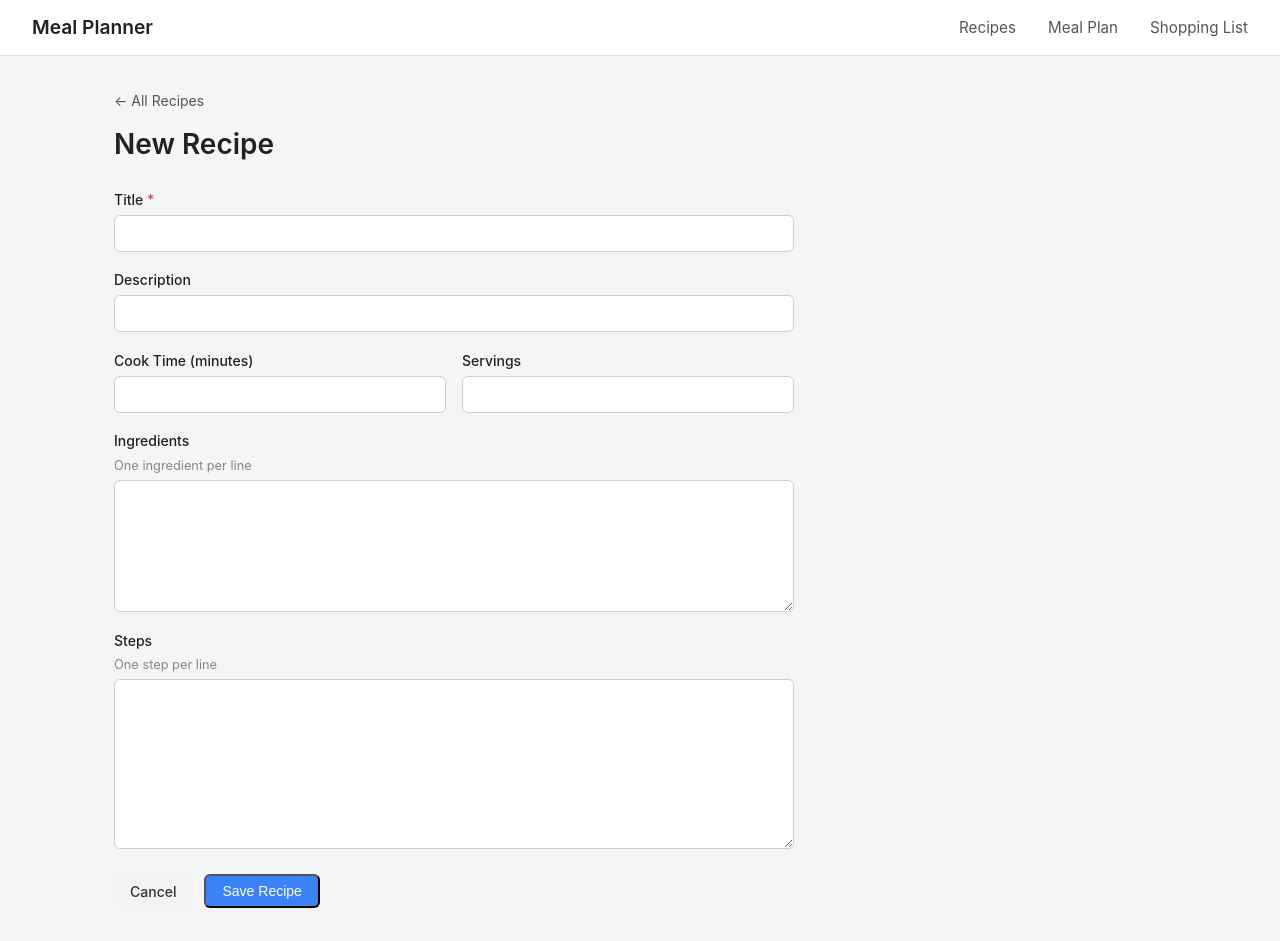
After one commit to shanewade/sous-chef, a Flask app: page /recipes/new in a window 1280 px wide. The commit adds this page. Run offline with Flask 3, Linux system fonts and the light colour scheme.

Commit message:
Add recipe detail and new recipe pages with tests
- Add GET /recipes/<id> detail page showing title, description, cook
  time, servings, ingredients list, and numbered steps
- Add GET /recipes/new form page that POSTs JSON to /api/recipes via
  fetch and redirects to the detail page on success
- Add 'New Recipe' button to the recipe list page header
- Add tests for all three view routes (22 passing)
- Fix POST /api/recipes not saving ingredients_text and steps (caught
  by the new tests)

Co-Authored-By: Claude Sonnet 4.6 <noreply@anthropic.com>

```diff
--- a/routes/api.py
+++ b/routes/api.py
@@ -35,6 +35,8 @@ def create_recipe():
     recipe = Recipe(
         title=data["title"],
         description=data.get("description"),
+        ingredients_text=data.get("ingredients_text"),
+        steps=data.get("steps"),
         cook_time_minutes=data.get("cook_time_minutes"),
         servings=data.get("servings"),
     )
--- a/routes/views.py
+++ b/routes/views.py
@@ -1,4 +1,4 @@
-from flask import Blueprint, render_template
+from flask import Blueprint, render_template, abort
 from models import Recipe
 
 views = Blueprint("views", __name__)
@@ -8,3 +8,14 @@ views = Blueprint("views", __name__)
 def recipes_index():
     recipes = Recipe.query.all()
     return render_template("recipes/index.html", recipes=recipes)
+
+
+@views.route("/recipes/new")
+def recipes_new():
+    return render_template("recipes/new.html")
+
+
+@views.route("/recipes/<int:id>")
+def recipes_detail(id):
+    recipe = Recipe.query.get_or_404(id)
+    return render_template("recipes/detail.html", recipe=recipe)
--- a/static/style.css
+++ b/static/style.css
@@ -132,3 +132,163 @@ body {
     color: #888;
     font-size: 0.95rem;
 }
+
+/* Page header row (title + action button) */
+.page-header {
+    display: flex;
+    align-items: center;
+    justify-content: space-between;
+    margin-bottom: 1.5rem;
+}
+
+.page-header .page-title {
+    margin-bottom: 0;
+}
+
+/* Back link */
+.back-link {
+    display: inline-block;
+    font-size: 0.875rem;
+    color: #555;
+    text-decoration: none;
+    margin-bottom: 0.25rem;
+}
+
+.back-link:hover {
+    color: #222;
+}
+
+/* Detail page */
+.detail-meta {
+    display: flex;
+    gap: 0.5rem;
+    margin-bottom: 1rem;
+}
+
+.meta-chip {
+    background: #e8f0fe;
+    color: #3b5bdb;
+    font-size: 0.8rem;
+    font-weight: 500;
+    padding: 0.2rem 0.65rem;
+    border-radius: 999px;
+}
+
+.detail-description {
+    color: #555;
+    margin-bottom: 1.5rem;
+}
+
+.detail-body {
+    display: grid;
+    grid-template-columns: 1fr 2fr;
+    gap: 2rem;
+}
+
+@media (max-width: 640px) {
+    .detail-body {
+        grid-template-columns: 1fr;
+    }
+}
+
+.detail-section h2 {
+    font-size: 1rem;
+    font-weight: 600;
+    margin-bottom: 0.75rem;
+    padding-bottom: 0.4rem;
+    border-bottom: 1px solid #e0e0e0;
+}
+
+.ingredient-list {
+    padding-left: 1.25rem;
+    font-size: 0.95rem;
+    display: flex;
+    flex-direction: column;
+    gap: 0.35rem;
+}
+
+.step-list {
+    padding-left: 1.25rem;
+    font-size: 0.95rem;
+    display: flex;
+    flex-direction: column;
+    gap: 0.75rem;
+}
+
+/* Form */
+.recipe-form {
+    max-width: 680px;
+}
+
+.form-group {
+    display: flex;
+    flex-direction: column;
+    gap: 0.3rem;
+    margin-bottom: 1.1rem;
+}
+
+.form-row {
+    display: grid;
+    grid-template-columns: 1fr 1fr;
+    gap: 1rem;
+}
+
+@media (max-width: 480px) {
+    .form-row {
+        grid-template-columns: 1fr;
+    }
+}
+
+.form-group label {
+    font-size: 0.875rem;
+    font-weight: 500;
+}
+
+.required {
+    color: #e53e3e;
+}
+
+.field-hint {
+    font-size: 0.8rem;
+    color: #888;
+    margin: 0;
+}
+
+.form-group input,
+.form-group textarea {
+    padding: 0.5rem 0.75rem;
+    border: 1px solid #d0d0d0;
+    border-radius: 6px;
+    font-size: 0.95rem;
+    font-family: inherit;
+    background: #fff;
+}
+
+.form-group input:focus,
+.form-group textarea:focus {
+    outline: none;
+    border-color: #3b82f6;
+    box-shadow: 0 0 0 3px rgba(59, 130, 246, 0.15);
+}
+
+.form-actions {
+    display: flex;
+    align-items: center;
+    gap: 0.75rem;
+    margin-top: 1.5rem;
+}
+
+.form-error {
+    flex: 1;
+    color: #e53e3e;
+    font-size: 0.875rem;
+}
+
+.btn-secondary {
+    background: #f1f3f5;
+    color: #333;
+}
+
+.btn-secondary:hover {
+    background: #e2e6ea;
+}
--- a/templates/recipes/index.html
+++ b/templates/recipes/index.html
@@ -3,7 +3,10 @@
 {% block title %}Recipes — Meal Planner{% endblock %}
 
 {% block content %}
-<h1 class="page-title">Recipes</h1>
+<div class="page-header">
+    <h1 class="page-title">Recipes</h1>
+    <a class="btn" href="/recipes/new">New Recipe</a>
+</div>
 
 {% if recipes %}
 <div class="card-grid">
--- /dev/null
+++ b/templates/recipes/new.html
@@ -0,0 +1,82 @@
+{% extends "base.html" %}
+
+{% block title %}New Recipe — Meal Planner{% endblock %}
+
+{% block content %}
+<a class="back-link" href="/recipes">&larr; All Recipes</a>
+<h1 class="page-title" style="margin-top: 0.5rem">New Recipe</h1>
+
+<form class="recipe-form" id="recipe-form">
+    <div class="form-group">
+        <label for="title">Title <span class="required">*</span></label>
+        <input type="text" id="title" name="title" required>
+    </div>
+
+    <div class="form-group">
+        <label for="description">Description</label>
+        <input type="text" id="description" name="description">
+    </div>
+
+    <div class="form-row">
+        <div class="form-group">
+            <label for="cook_time_minutes">Cook Time (minutes)</label>
+            <input type="number" id="cook_time_minutes" name="cook_time_minutes" min="1">
+        </div>
+        <div class="form-group">
+            <label for="servings">Servings</label>
+            <input type="number" id="servings" name="servings" min="1">
+        </div>
+    </div>
+
+    <div class="form-group">
+        <label for="ingredients_text">Ingredients</label>
+        <p class="field-hint">One ingredient per line</p>
+        <textarea id="ingredients_text" name="ingredients_text" rows="6"></textarea>
+    </div>
+
+    <div class="form-group">
+        <label for="steps">Steps</label>
+        <p class="field-hint">One step per line</p>
+        <textarea id="steps" name="steps" rows="8"></textarea>
+    </div>
+
+    <div class="form-actions">
+        <p class="form-error" id="form-error" hidden></p>
+        <a class="btn btn-secondary" href="/recipes">Cancel</a>
+        <button class="btn" type="submit">Save Recipe</button>
+    </div>
+</form>
+
+<script>
+document.getElementById("recipe-form").addEventListener("submit", async function (e) {
+    e.preventDefault();
+    const form = e.target;
+    const errorEl = document.getElementById("form-error");
+    errorEl.hidden = true;
+
+    const data = {
+        title: form.title.value.trim(),
+        description: form.description.value.trim() || null,
+        cook_time_minutes: form.cook_time_minutes.value ? parseInt(form.cook_time_minutes.value) : null,
+        servings: form.servings.value ? parseInt(form.servings.value) : null,
+        ingredients_text: form.ingredients_text.value.trim() || null,
+        steps: form.steps.value.trim() || null,
+    };
+
+    const res = await fetch("/api/recipes", {
+        method: "POST",
+        headers: { "Content-Type": "application/json" },
+        body: JSON.stringify(data),
+    });
+
+    if (res.ok) {
+        const recipe = await res.json();
+        window.location.href = "/recipes/" + recipe.id;
+    } else {
+        const body = await res.json().catch(() => ({}));
+        errorEl.textContent = body.error || "Something went wrong. Please try again.";
+        errorEl.hidden = false;
+    }
+});
+</script>
+{% endblock %}
```
Also changed, not shown: templates/recipes/detail.html (added, +53 -0 lines), tests/test_views.py (added, +75 -0 lines).
